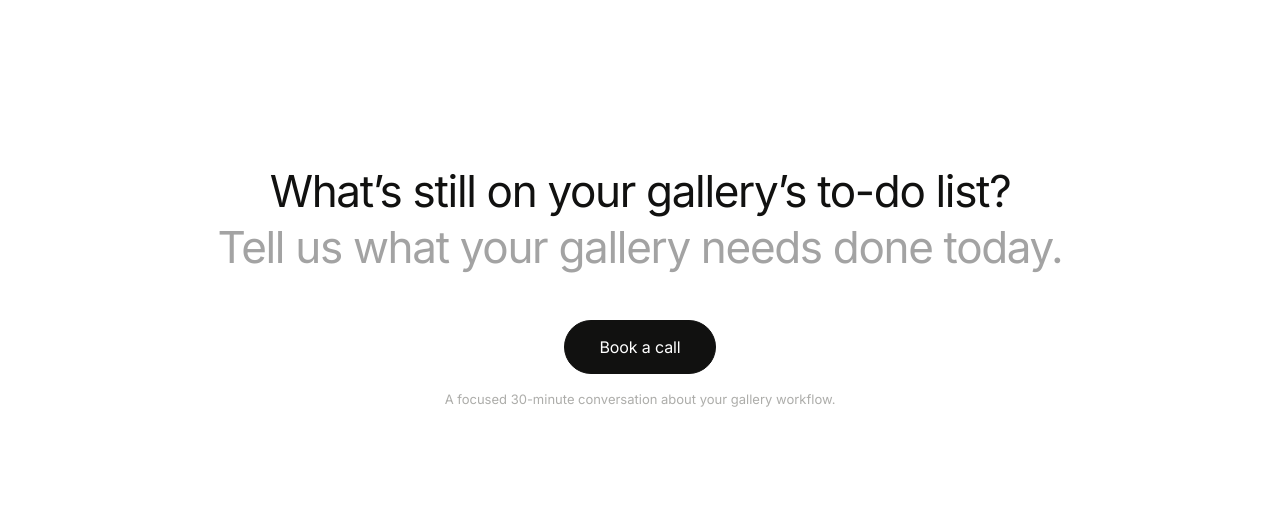
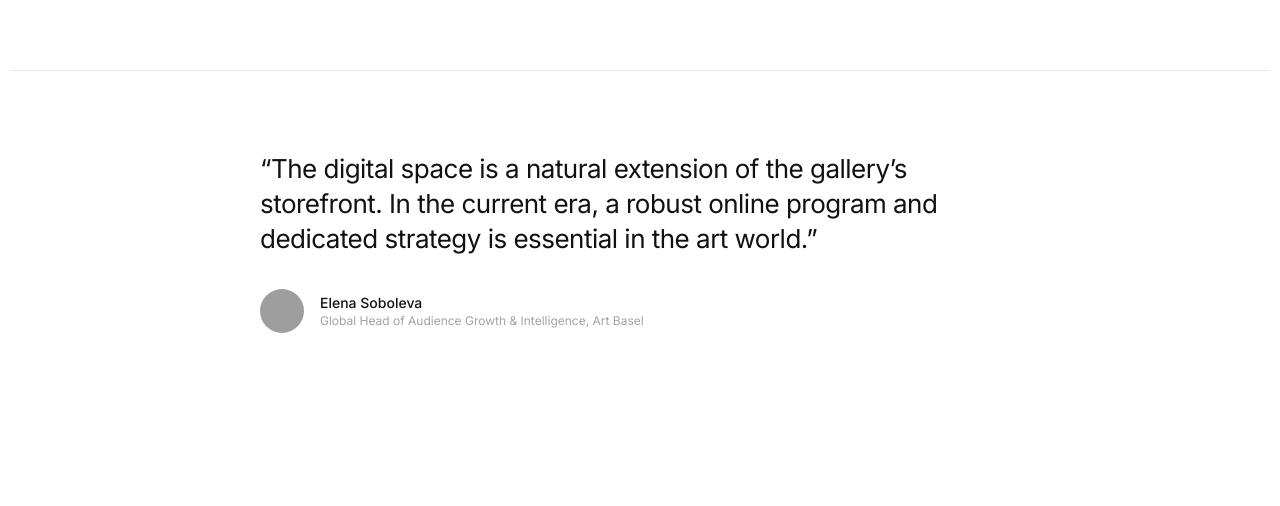
Before and after one commit to Desethers/vitreen.studio, a website built with Vite: page index.html in a window 1280 px wide. Shown: the part 4685-5191 px from the top of the page. Built offline with nearby package versions, Linux system fonts and the light colour scheme; grey boxes are pictures that could not be loaded.

Commit message:
Add the Elena Soboleva quote and pin the /studio base path
Relocate the Art Basel testimonial from vitreen.art's homepage into a
new quote section, between the FAQ and the closing CTA. Also add the
vite.config.js this project was missing, setting base: "/studio/" so
the build's asset paths resolve correctly when embedded under
vitreen.art/studio.

```diff
--- a/index.html
+++ b/index.html
@@ -251,6 +251,18 @@
           <details><summary>What if I’m not satisfied with the result?</summary><p>We’ll make it right. If we can’t deliver the agreed outcome, we’ll refund the task.</p></details>
         </div>
       </section>
+      <section class="quote" aria-labelledby="quote-text">
+        <blockquote>
+          <p id="quote-text">&ldquo;The digital space is a natural extension of the gallery&rsquo;s storefront. In the current era, a robust online program and dedicated strategy is essential in the art world.&rdquo;</p>
+          <footer>
+            <img src="https://res.cloudinary.com/dqzqcuqf9/image/upload/v1772530245/vip-benefits-images/bztubujvn9fb0hhxyaxh.png" alt="Elena Soboleva" />
+            <div>
+              <cite>Elena Soboleva</cite>
+              <span>Global Head of Audience Growth &amp; Intelligence, Art Basel</span>
+            </div>
+          </footer>
+        </blockquote>
+      </section>
       <section class="footer-cta" aria-labelledby="footer-cta-title">
         <h2 id="footer-cta-title">What’s still on your gallery’s to-do list?</h2>
         <p>Tell us what your gallery needs done today.</p>
--- a/src/styles/sections.css
+++ b/src/styles/sections.css
@@ -136,6 +136,18 @@ main { margin: auto; max-width: 1280px; padding: 0 10px; }.hero { align-items: c
 .site-footer__bottom { align-items: center; color: var(--muted); display: flex; font-size: 12px; grid-column: 1 / -1; justify-content: space-between; margin-top: 24px; padding-top: 24px; }.site-footer__bottom p { margin: 0; }.site-footer__bottom > div { align-items: center; display: flex; gap: 10px; }.site-footer__bottom i { font-style: normal; }.site-footer__bottom > div span:first-child { color: var(--background); }
 @media (max-width: 760px) { .connected-website { flex-direction: column; gap: 42px; margin: 60px 0 80px; padding: 40px 28px; }.connected-website__copy, .connected-website__copy h2, .connected-website__copy p { max-width: none; } }
 @media (max-width: 760px) { .footer-cta { padding: 48px 24px; }.footer-cta p { margin-bottom: 40px; }.site-footer { gap: 56px; grid-template-columns: 1fr; padding: 56px 24px; }.site-footer__nav { gap: 32px; }.site-footer__bottom { align-items: flex-start; flex-direction: column; gap: 12px; margin-top: 0; } }
+
+.quote { border-top: 1px solid var(--line); padding: 80px 22px; }
+.quote blockquote { margin: 0 auto; max-width: 760px; }
+.quote p { font-size: 26px; letter-spacing: -.02em; line-height: 1.35; margin: 0; }
+.quote footer { align-items: center; display: flex; gap: 16px; margin-top: 32px; }
+.quote footer img { border-radius: 50%; filter: grayscale(1); height: 44px; object-fit: cover; width: 44px; }
+.quote cite { display: block; font-size: 14px; font-style: normal; font-weight: var(--font-weight-500); }
+.quote footer span { color: var(--muted); display: block; font-size: 12px; margin-top: 2px; }
+@media (max-width: 640px) {
+  .quote { padding: 48px 18px; }
+  .quote p { font-size: 21px; }
+}
 
 /* Shared vertical rhythm. */
 .category-strip { padding: 32px 22px 72px; }
--- /dev/null
+++ b/vite.config.js
@@ -0,0 +1,5 @@
+import { defineConfig } from "vite";
+
+export default defineConfig({
+  base: "/studio/",
+});
```
